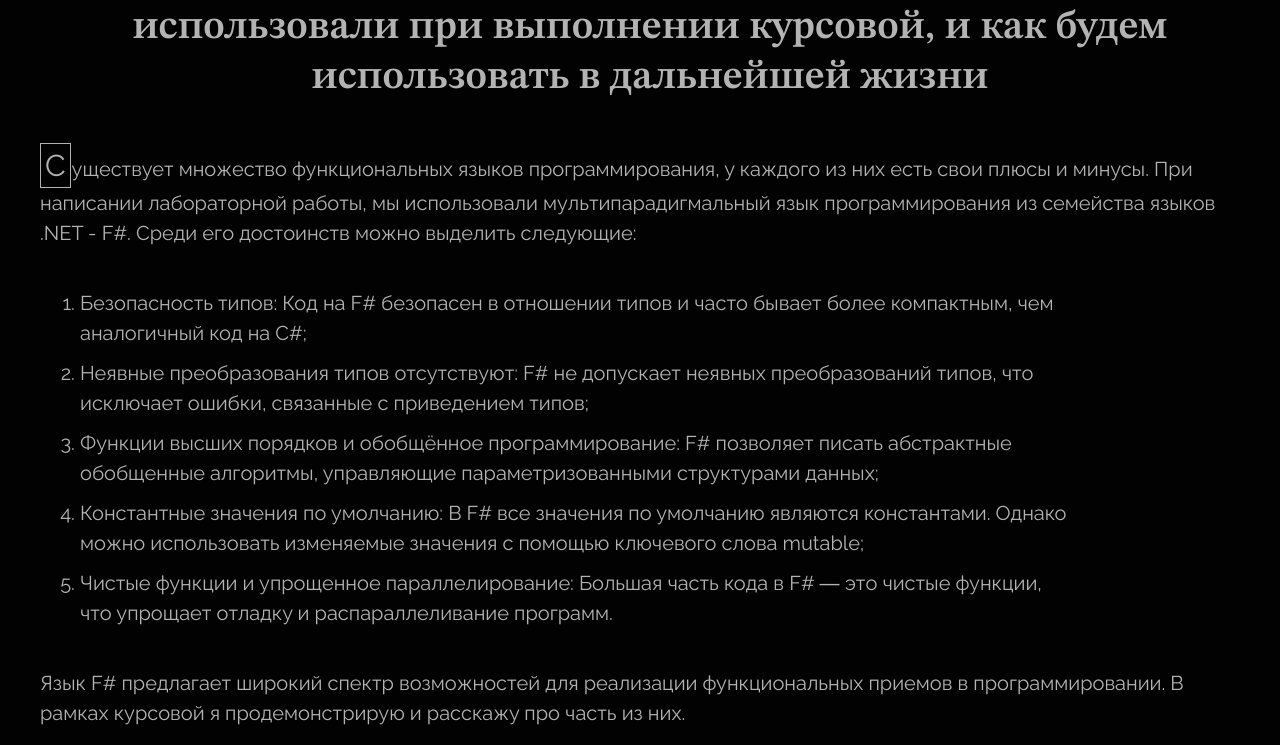
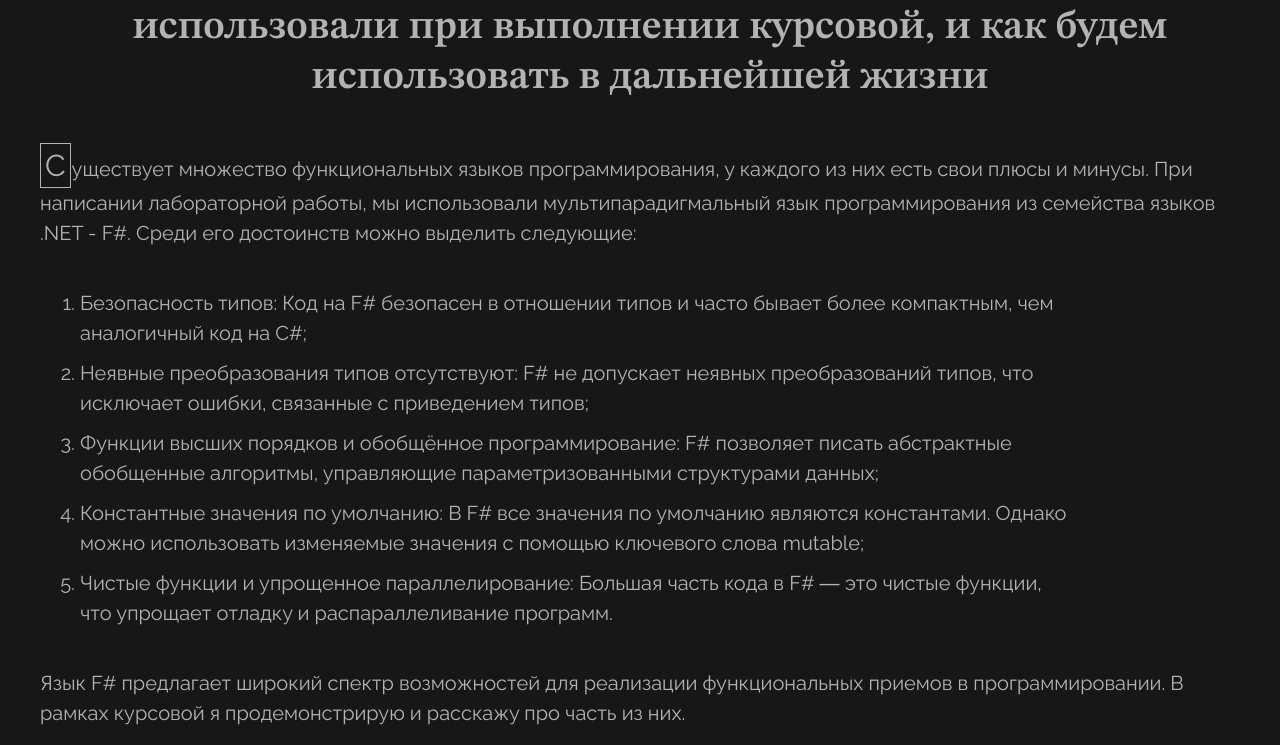
Before and after one commit to Radioacti1ve/F-_githubPages, a plain HTML site: page index.html in a window 1280 px wide. Shown: the part 82-827 px from the top of the page. Drawn offline with Linux system fonts and the light colour scheme.

Commit message:
design fix

```diff
--- a/styles/style.css
+++ b/styles/style.css
@@ -1,6 +1,6 @@
 body {
   font-family: 'Raleway', sans-serif;
-  background-color: #030202;
+  background-color: #171717;
   font-size: 20px;
   position: relative;
 }
```
